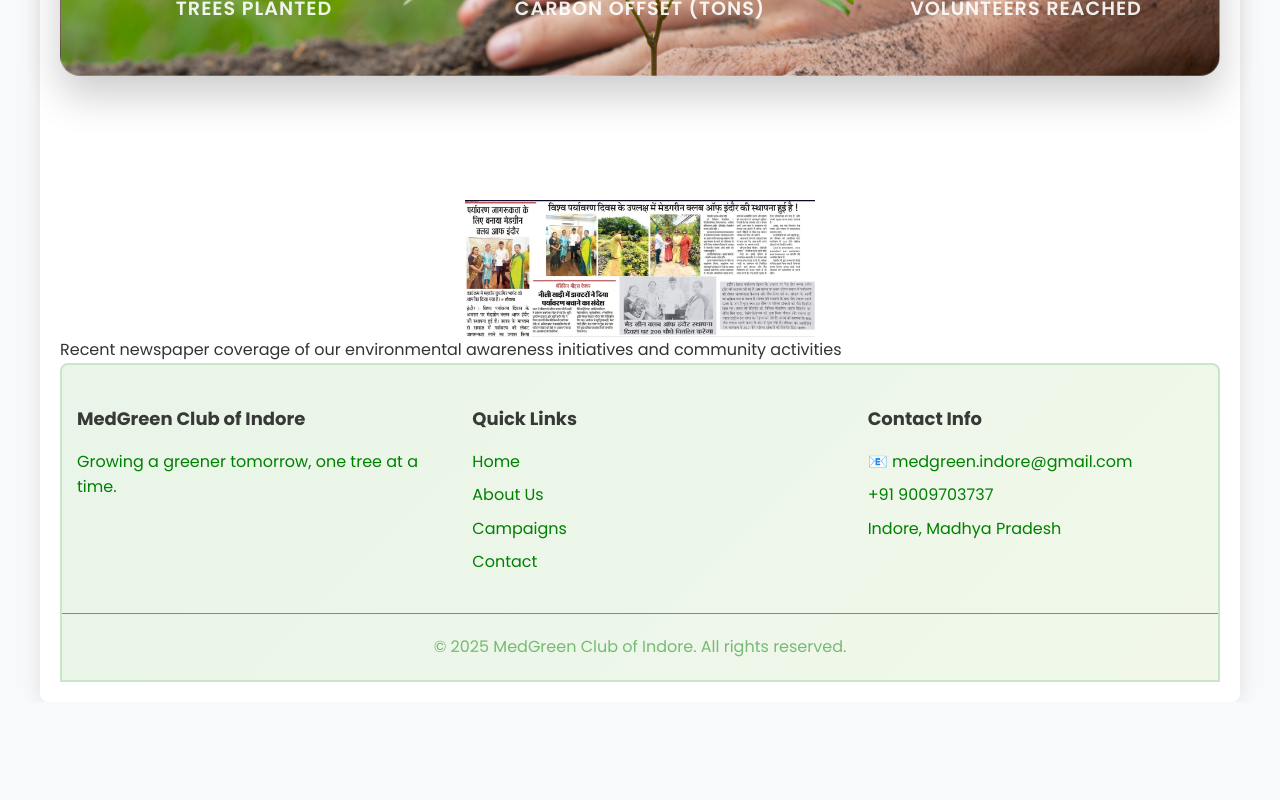
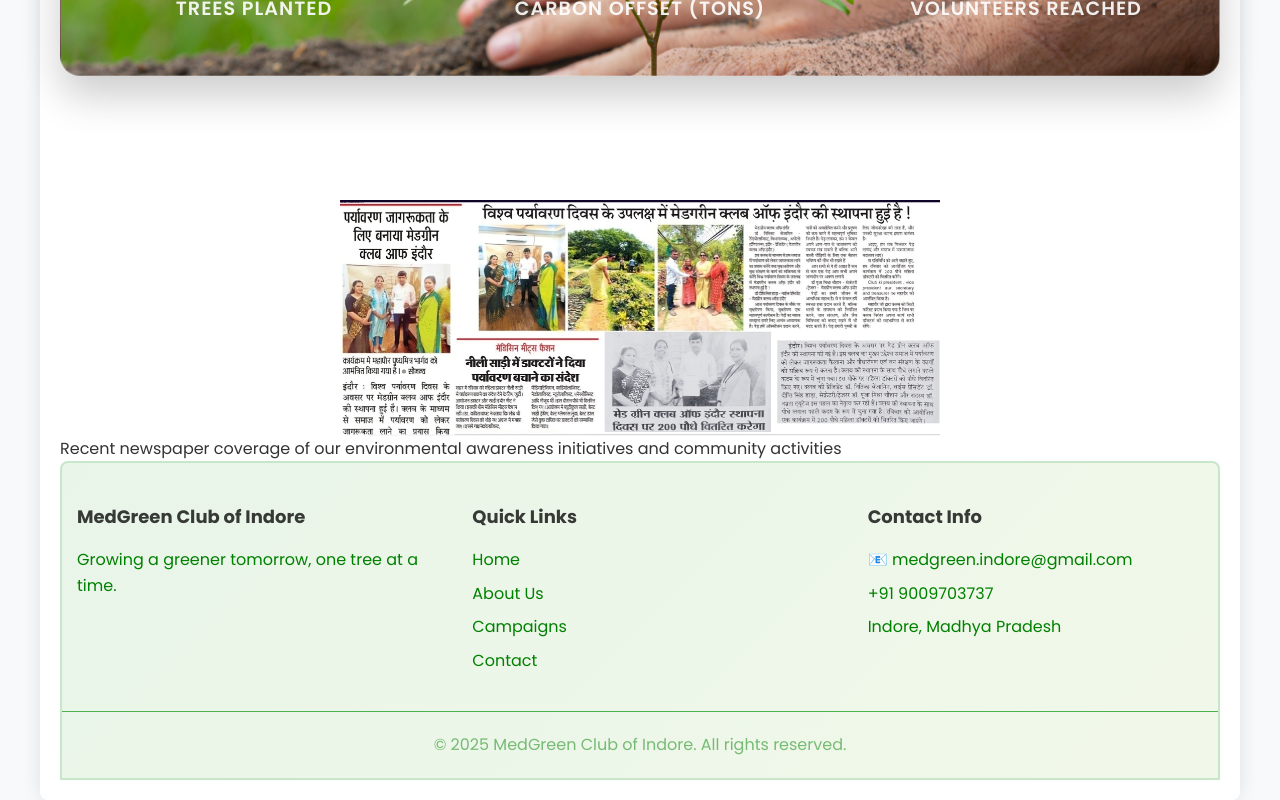
Before and after one commit to riddima15benjamin/reactjs, a React (Create React App) app: page / in a window 1280 px wide. Shown: the part 2831-3631 px from the top of the page. Before the commit the page ends 3533 px from the top, so only its background shows below. Built offline with nearby package versions, Linux system fonts and the light colour scheme.

Commit message:
fix: enhance news image responsiveness by adjusting dimensions and styling in DesktopHome component

```diff
--- a/src/components/DesktopHome.jsx
+++ b/src/components/DesktopHome.jsx
@@ -239,16 +239,19 @@
           {/* News Image Display */}
           <div className="news-card bg-white rounded-2xl shadow-lg overflow-hidden p-6">
             <div className="relative" style={{ display: 'flex', justifyContent: 'center' }}>
-              <div style={{ maxWidth: '350px', width: '100%' }}>
+              <div style={{ width: '100%' }}>
                 <img
                   src="/newspaper/news.png"
                   alt="Club News Coverage - Environmental Awareness Activities"
                   className="news-image mx-auto rounded-lg shadow-md"
                   style={{
-                    maxHeight: '220px',
                     width: '100%',
+                    height: 'auto',
+                    maxWidth: '600px',      // limits image width on large screens
+                    maxHeight: '350px',     // limits image height
                     objectFit: 'contain',
-                    display: 'block'
+                    display: 'block',
+                    margin: '0 auto'
                   }}
                 />
               </div>
```
